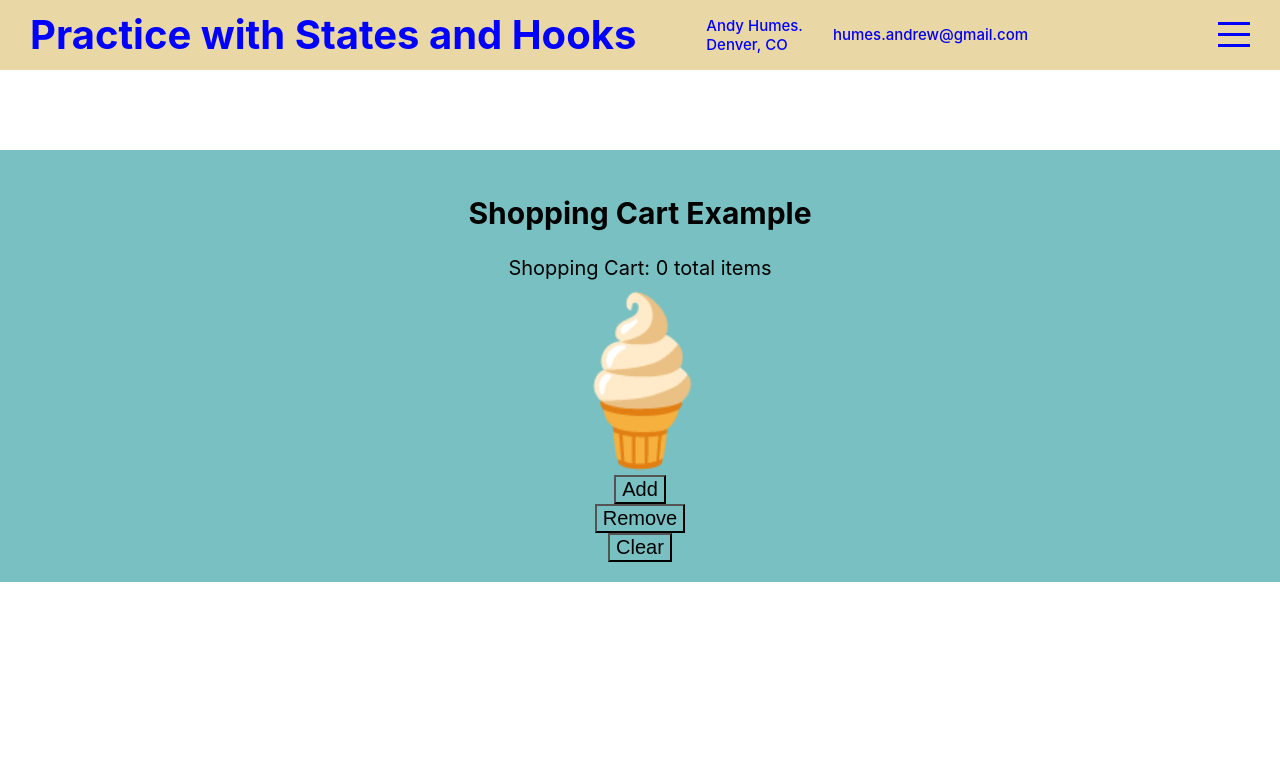
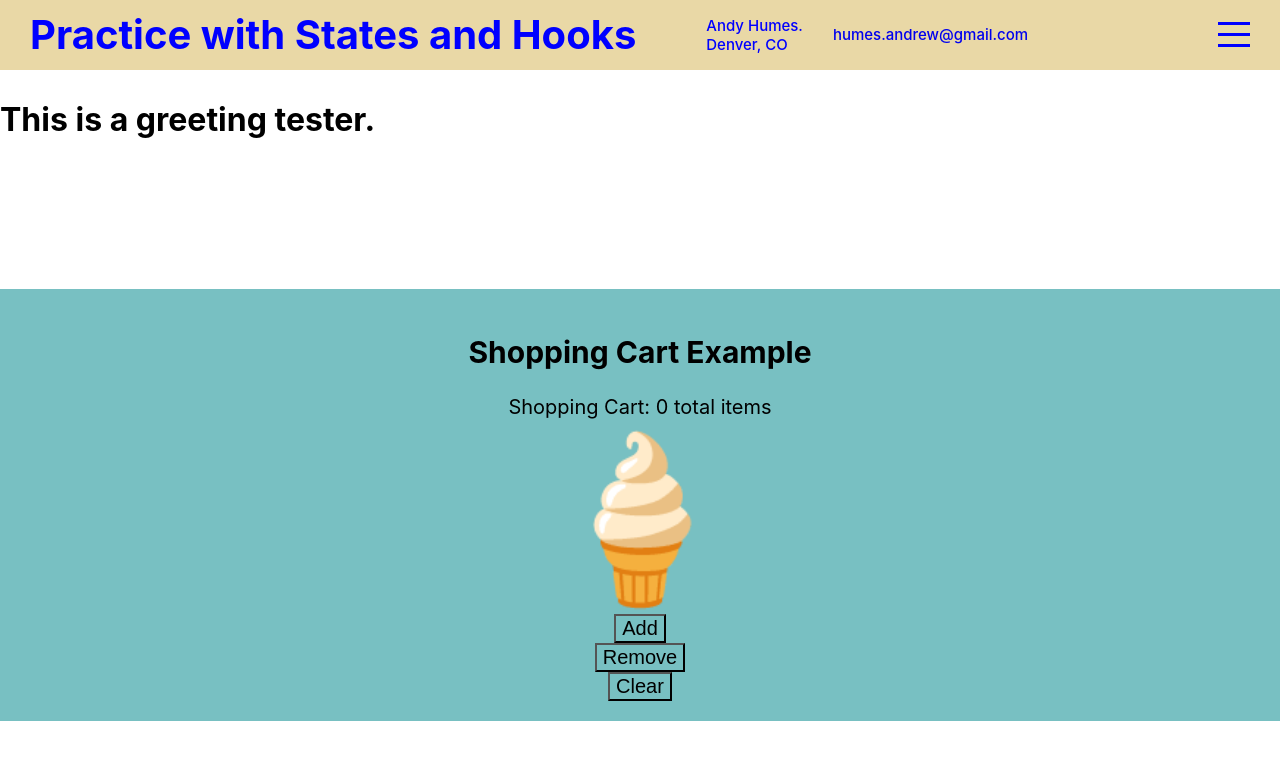
Before and after one commit to humesandrew/react-hooks-and-staters, a React (Create React App) app: page / in a window 1280 px wide. Shown: the top 760 px of the page. Built offline with nearby package versions, Linux system fonts and the light colour scheme.

Commit message:
addinggreeter

```diff
--- a/src/App.js
+++ b/src/App.js
@@ -1,12 +1,15 @@
 import './app.css';
 import Topbar from './components/topbar/Topbar';
 import Products from './components/products/Products';
+import Greeting from './components/greeting/Greeting';
 
 function App() {
   return (
  <div className="sections">
 
  < Topbar/>
+
+ < Greeting/>
 < Products/>
 
  </div>
--- /dev/null
+++ b/src/components/greeting/Greeting.js
@@ -0,0 +1,23 @@
+
+import React, { useState } from 'react';
+import "./greeting.scss";
+
+
+
+export default function Greeting() {
+
+const [firstName, setFirstName] = useState('Bat');
+const [lastName, setLastName] = useState('Man');
+
+
+const handleFirstNameChange = (e) => setFirstName(e.target.value);
+const handleLastNameChange = (e) => setLastName(e.target.value);
+
+return(
+    <div>
+
+    <h1>This is a greeting tester. </h1>
+
+    </div>
+    )
+};
--- /dev/null
+++ b/src/components/greeting/greeting.scss
@@ -0,0 +1,5 @@
+
+
+h1 {
+    margin-top: 100px;
+}
```
